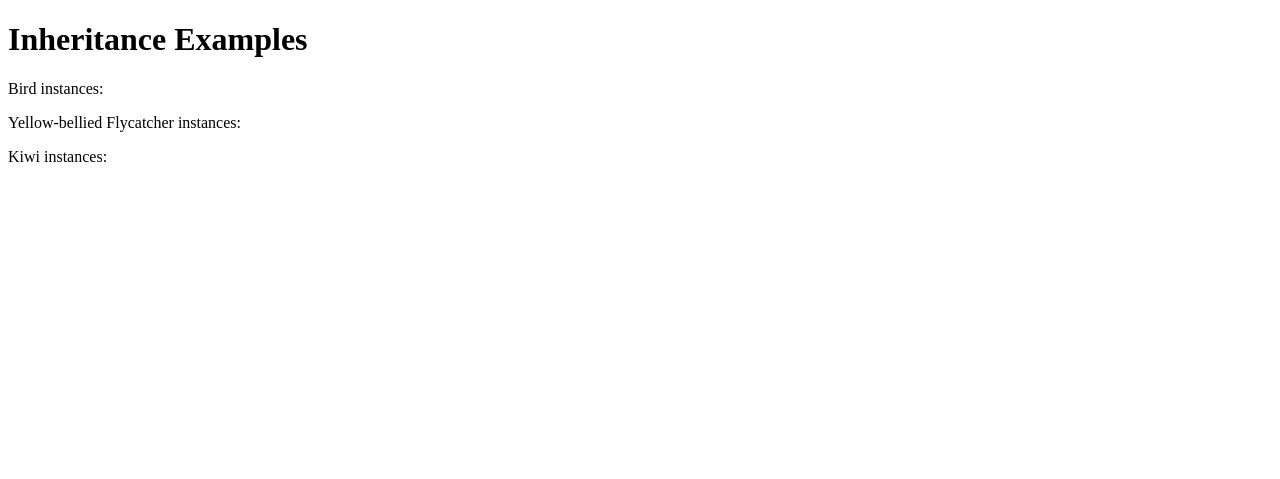
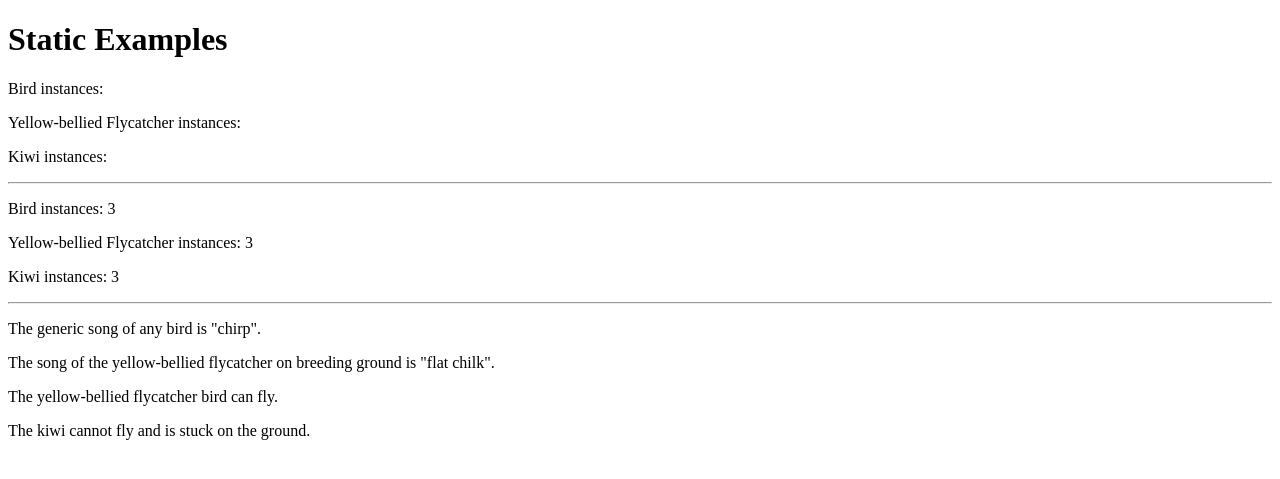
Before and after one commit to jeremyw0886/web250-oop, a PHP site: page / in a window 1280 px wide. Shown: the top 479 px of the page. Run offline with PHP 8.4, Linux system fonts and the light colour scheme.

Commit message:
Displays instanceCount before and after using create() method. Adds create() method to bird.php and an instance counter.

```diff
--- a/asgn03/Bird.php
+++ b/asgn03/Bird.php
@@ -29,6 +29,10 @@ class Bird {
     public function canFly() {
         return $this->flying == "yes" ? "bird can fly" : "cannot fly and is stuck on the ground"; // ternary operator
     }
+
+    public static function create() {
+        return new static();
+    }
 }
 
 class YellowBelliedFlyCatcher extends Bird {
--- a/asgn03/index.php
+++ b/asgn03/index.php
@@ -3,10 +3,10 @@
 <head>
     <meta charset="UTF-8">
     <meta name="viewport" content="width=device-width, initial-scale=1.0">
-    <title>asgn02 Inheritance</title>
+    <title>asgn03 Static</title>
 </head>
 <body>
-<h1>Inheritance Examples</h1>
+<h1>Static Examples</h1>
 
 <?php
     include 'Bird.php';
@@ -16,6 +16,27 @@
     echo "<p>Yellow-bellied Flycatcher instances: " . YellowBelliedFlyCatcher::$instanceCount . "</p>";
     echo "<p>Kiwi instances: " . Kiwi::$instanceCount . "</p>";
 
+    echo "<hr>";
+
+    // Create new instances using create() method
+    $bird = Bird::create();
+    $flyCatcher = YellowBelliedFlyCatcher::create();
+    $kiwi = Kiwi::create();
+
+    // Display instance counts after using create() method
+    echo "<p>Bird instances: " . Bird::$instanceCount . "</p>";
+    echo "<p>Yellow-bellied Flycatcher instances: " . YellowBelliedFlyCatcher::$instanceCount . "</p>";
+    echo "<p>Kiwi instances: " . Kiwi::$instanceCount . "</p>";
+
+    echo "<hr>";
+
+    echo '<p>The generic song of any bird is "' . $bird->song . '".</p>';
+    echo '<p>The song of the ' . $flyCatcher->name . ' on breeding ground is "' . $flyCatcher->song . '".</p>';
+    $kiwi->flying = "no";
+    echo "<p>The " . $flyCatcher->name . " " . $flyCatcher->canFly() . ".</p>";
+    echo "<p>The " . $kiwi->name. " " . $kiwi->canFly() . ".</p>";
+
+
 ?>
     </body>
 </html>
```
